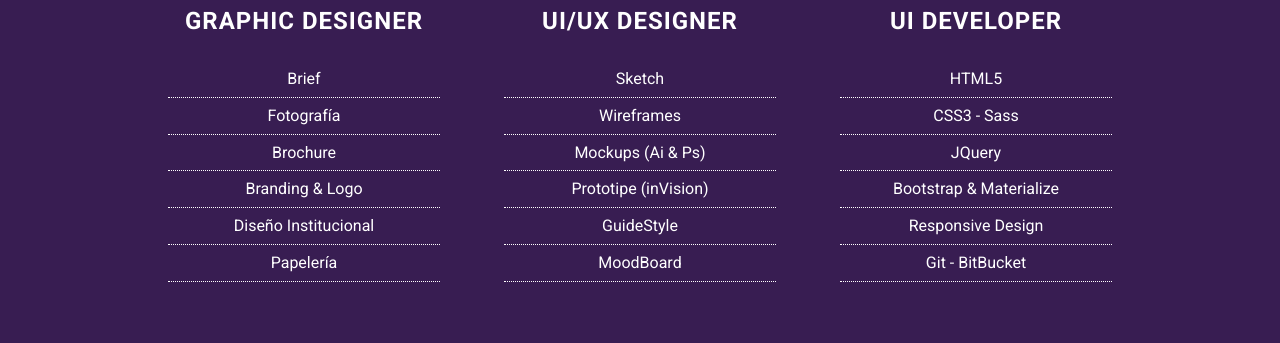
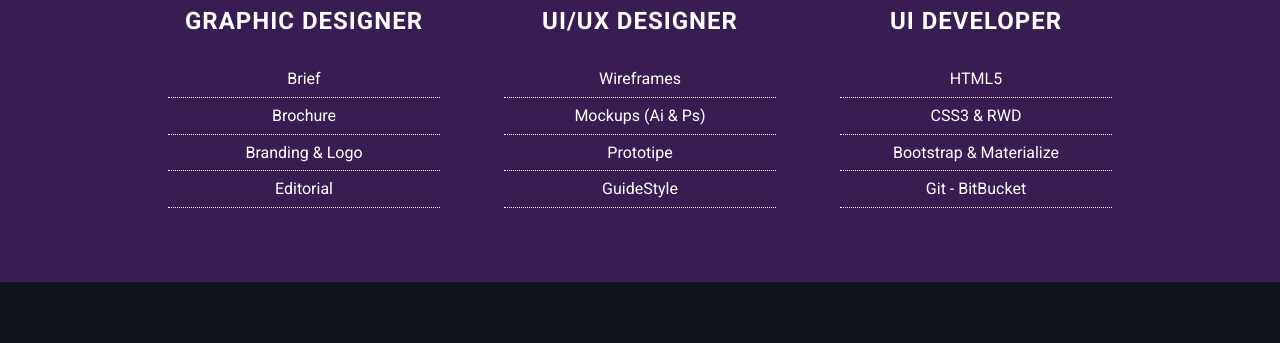
Before and after one commit to PamBruno/pambruno.github.io, a plain HTML site: page index.html in a window 1280 px wide. Shown: the part 1503-1846 px from the top of the page. Drawn offline with Linux system fonts and the light colour scheme; a script that the page names is missing; files whose address does not match are found by name.

Commit message:
arreglo texto sobre mi

```diff
--- a/index.html
+++ b/index.html
@@ -59,23 +59,19 @@
 					<h1>Graphic Designer</h1>
 					<ul class="detalle">
 						<li>Brief</li>
-						<li>Fotografía</li>
 						<li>Brochure</li>
 						<li>Branding & Logo</li>
-						<li>Diseño Institucional</li>
-						<li>Papelería</li>
+						<li>Editorial</li>
 					</ul>
 				</li>
 				<li class="List-item">
 					<figure><img src="img/skills/ui.png" alt=""></figure>
 					<h1>UI/UX Designer</h1>
 					<ul class="detalle">
-						<li>Sketch</li>
 						<li>Wireframes</li>
 						<li>Mockups (Ai & Ps)</li>
-						<li>Prototipe (inVision) </li>
+						<li>Prototipe</li>
 						<li>GuideStyle</li>
-						<li>MoodBoard</li>
 					</ul>
 				</li>
 				<li class="List-item">
@@ -83,10 +79,8 @@
 					<h1>UI Developer</h1>
 					<ul class="detalle">
 						<li>HTML5</li>
-						<li>CSS3 - Sass</li>
-						<li>JQuery</li>
+						<li>CSS3 & RWD</li>
 						<li>Bootstrap & Materialize</li>
-						<li>Responsive Design</li>
 						<li>Git - BitBucket</li>
 					</ul>
 				</li>
```
